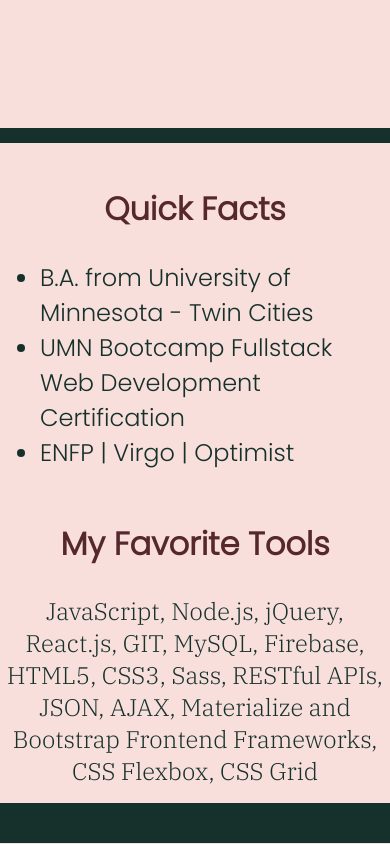
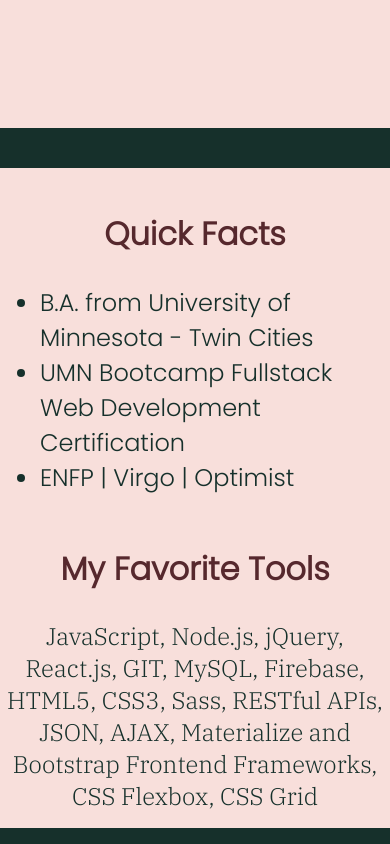
Before and after one commit to kendrak922/Portfolio-2020, a React (Create React App) app: page / in a window 390 px wide. Shown: the part 3340-4184 px from the top of the page. Built offline with nearby package versions, Linux system fonts and the light colour scheme.

Commit message:
portfolio changed

```diff
--- a/src/App.scss
+++ b/src/App.scss
@@ -168,8 +168,6 @@
         margin: 0 auto;
         padding: 1rem;
         height: auto;
-        border-top: 15px solid $dark-green;
-
         .left{
             padding: 0;
             border: none;
```
Also changed, not shown: 2 other files (tests, documents, lock files or other folders).
